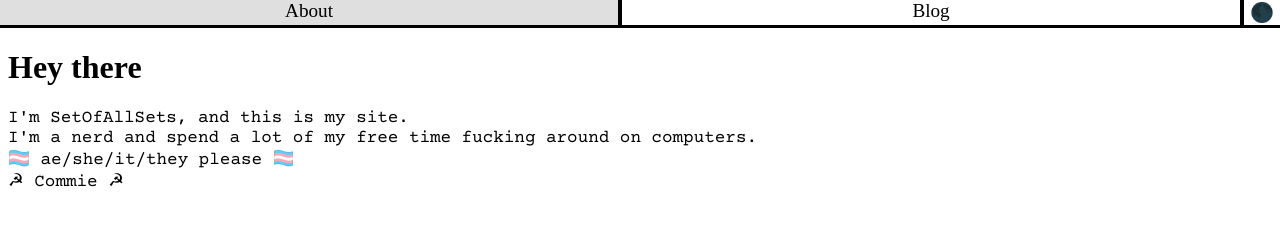
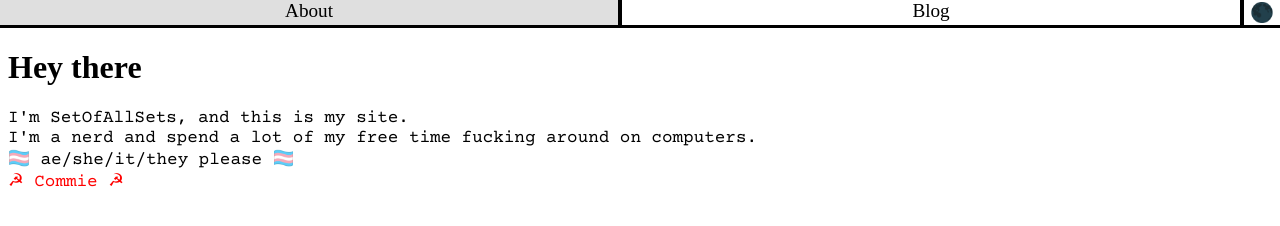
Before and after one commit to SetOfAllSets/setofallsets.dev, a plain HTML site: page html/index.html in a window 1280 px wide. Drawn offline with nearby package versions, Linux system fonts and the light colour scheme; files that its build step writes are made by us from their sources.

Commit message:
fixed an unclosed tag and made communism more communist

```diff
--- a/html/index.html
+++ b/html/index.html
@@ -13,7 +13,7 @@
 <pre>I'm SetOfAllSets, and this is my site.
 I'm a nerd and spend a lot of my free time fucking around on computers.
 &#127987;&#65039;&#8205;&#9895;&#65039; ae/she/it/they please &#127987;&#65039;&#8205;&#9895;&#65039;
-&#9773; Commie &#9773; </pre>
+<div style="color: red;">&#9773; Commie &#9773;</div> </pre>
 
 </div>
 </body>
```
